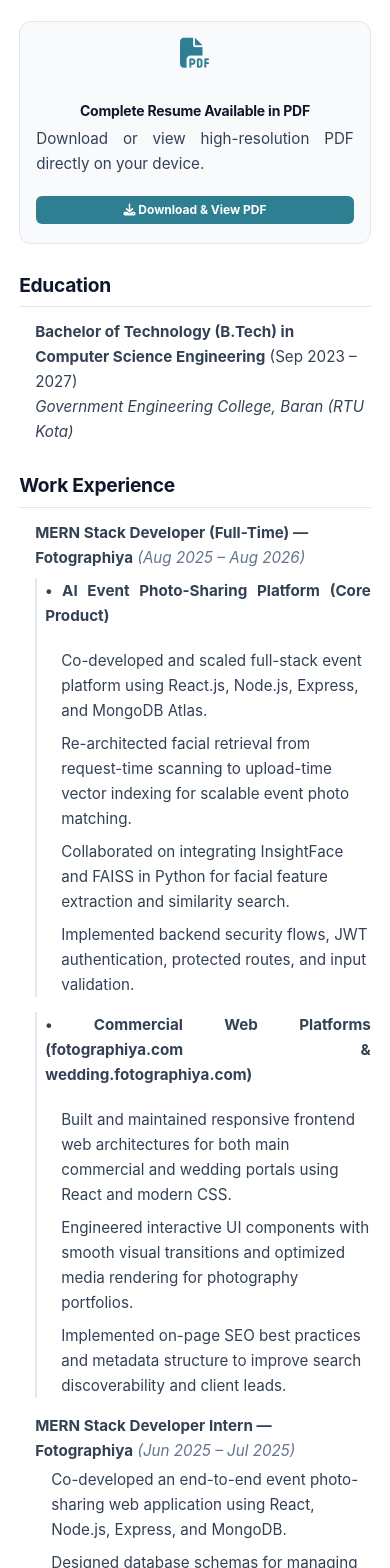
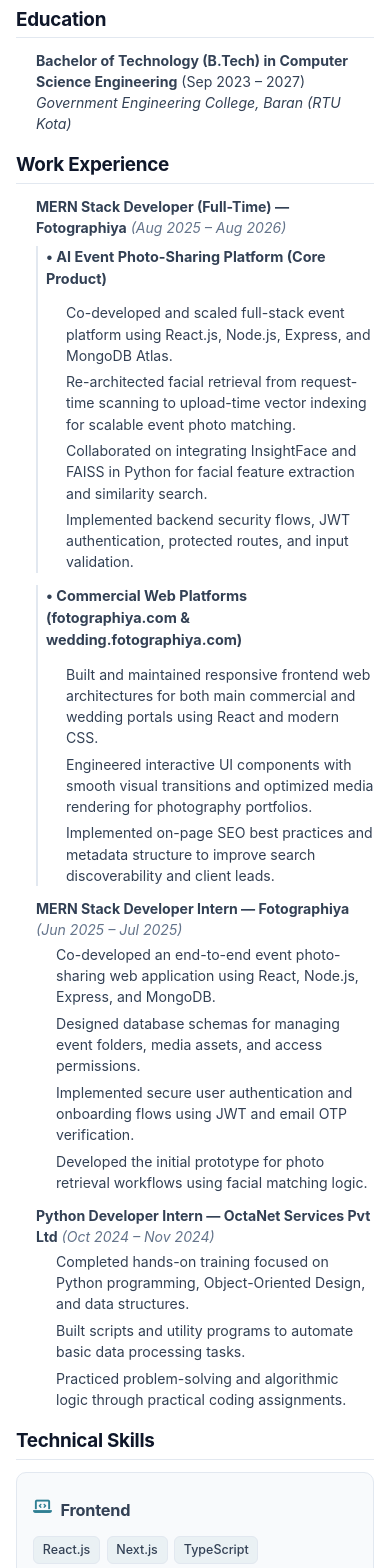
Before and after one commit to keshav00o7k/Portfolio, a React (Vite) app: page /cv in a window 390 px wide. Shown: the part 160-1728 px from the top of the page. Built offline with nearby package versions, Linux system fonts and the light colour scheme; a web font is replaced by a local one.

Commit message:
resume updadted

```diff
--- a/src/components/Footer.jsx
+++ b/src/components/Footer.jsx
@@ -20,7 +20,7 @@
           </ul>
         </div>
         <div className="page__footer-copyright">
-          &copy; {new Date().getFullYear()} {personalInfo.name}, Powered by React &amp; Vite.<br />
+          &copy; {new Date().getFullYear()} {personalInfo.name}. All rights reserved.<br />
           {personalInfo.location}
         </div>
       </footer>
--- a/src/components/ImpactMetrics.jsx
+++ b/src/components/ImpactMetrics.jsx
@@ -3,9 +3,9 @@
 const metrics = [
   {
     icon: 'fa-solid fa-globe',
-    stat: '3+ Live Platforms',
+    stat: '4+ Live Platforms',
     title: 'Production Deployments',
-    desc: 'Fotographiya AI, Main & Wedding commercial portals.',
+    desc: 'Fotographiya AI, Commercial portals & Budget Flow Tracker.',
   },
   {
     icon: 'fa-solid fa-bolt',
--- a/src/css/common.css
+++ b/src/css/common.css
@@ -588,7 +588,3 @@
   border: 0 !important;
   overflow: hidden;
 }
-
-.hidden {
-  display: none !important;
-}
--- a/src/css/premium.css
+++ b/src/css/premium.css
@@ -96,8 +96,9 @@
 @media (max-width: 768px) {
   #main {
     flex-direction: column !important;
-    padding: 1rem 1.2rem 2.5rem !important;
-    gap: 1.5rem !important;
+    padding: 0.75rem 1rem 1.5rem !important;
+    gap: 1.25rem !important;
+    min-height: auto !important;
   }
 
   .sidebar {
@@ -106,8 +107,8 @@
     top: auto !important;
     text-align: center;
     border-bottom: 1px solid var(--global-border-color);
-    padding-bottom: 1.5rem;
-    margin-bottom: 0.5rem;
+    padding-bottom: 1.25rem;
+    margin-bottom: 0.25rem;
   }
 
   .sidebar--hidden-mobile {
@@ -117,28 +118,28 @@
   .sidebar .author__avatar {
     display: flex;
     justify-content: center;
-    margin-bottom: 0.5rem;
+    margin-bottom: 0.4rem;
   }
 
   .sidebar .author__avatar img.author__avatar {
-    width: 95px !important;
-    height: 95px !important;
+    width: 90px !important;
+    height: 90px !important;
     margin: 0 auto;
   }
 
   .sidebar .author__content {
-    margin-top: 0.25rem;
+    margin-top: 0.2rem;
   }
 
   .sidebar .author__name {
-    font-size: 1.2rem;
-    margin: 0.2rem 0;
+    font-size: 1.15rem;
+    margin: 0.15rem 0;
   }
 
   .sidebar .author__bio {
     font-size: 0.82rem;
     max-width: 420px;
-    margin: 0.3rem auto 0.8rem;
+    margin: 0.25rem auto 0.6rem;
   }
 
   .sidebar .author__urls-wrapper {
@@ -150,17 +151,106 @@
     display: flex;
     flex-wrap: wrap;
     justify-content: center;
-    gap: 0.8rem;
+    gap: 0.7rem;
     padding: 0;
-    margin: 0.5rem 0 0;
+    margin: 0.4rem 0 0;
   }
 
   .sidebar .author__desktop {
     display: none !important;
   }
 
-  .page {
+  /* Page Layout & Container Spacing */
+  .page,
+  .archive {
     padding-left: 0 !important;
     width: 100% !important;
+    margin-bottom: 1rem !important;
+  }
+
+  /* Mobile Typography - Tighten Headings & Paragraphs */
+  .page__title {
+    font-size: 1.45rem !important;
+    margin-top: 0 !important;
+    margin-bottom: 0.6rem !important;
+  }
+
+  .page__content h2,
+  h2 {
+    font-size: 1.18rem !important;
+    margin-top: 1.2rem !important;
+    margin-bottom: 0.45rem !important;
+    padding-bottom: 0.35rem !important;
+  }
+
+  .page__content h3,
+  h3 {
+    font-size: 1.02rem !important;
+    margin-top: 0.9rem !important;
+    margin-bottom: 0.3rem !important;
+  }
+
+  /* Eliminate awkward text justify gaps on small screens */
+  p,
+  .page__content p {
+    text-align: left !important;
+    margin-bottom: 0.75rem !important;
+    font-size: 0.9rem !important;
+    line-height: 1.55 !important;
+  }
+
+  ul,
+  ol {
+    margin-bottom: 0.75rem !important;
+    padding-left: 1.25rem !important;
+  }
+
+  ul li,
+  ol li {
+    margin-bottom: 0.35rem !important;
+    font-size: 0.88rem !important;
+    line-height: 1.5 !important;
+  }
+
+  /* Footer Spacing */
+  .page__footer {
+    margin-top: 1rem !important;
+    padding-top: 1rem !important;
+  }
+
+  .page__footer footer {
+    gap: 0.6rem !important;
+  }
+
+  /* Component Margins on Mobile */
+  .metrics-grid {
+    margin: 0.8rem 0 1rem !important;
+    gap: 0.65rem !important;
+  }
+
+  .project-card {
+    padding: 0.9rem 1rem !important;
+    margin-bottom: 0.85rem !important;
   }
 }
+
+/* ==========================================================================
+   CV PDF VIEWER RESPONSIVE STYLES
+   ========================================================================== */
+.cv-desktop-viewer {
+  display: block;
+  width: 100%;
+  height: 750px;
+  border-radius: 12px;
+  overflow: hidden;
+  border: 1px solid var(--global-border-color);
+  background: var(--global-code-background-color);
+  margin-bottom: 2rem;
+  box-shadow: 0 4px 20px rgba(0, 0, 0, 0.08);
+}
+
+@media (max-width: 768px) {
+  .cv-desktop-viewer {
+    display: none !important;
+  }
+}
--- a/src/data/portfolioData.js
+++ b/src/data/portfolioData.js
@@ -19,7 +19,7 @@
   {
     category: "Frontend",
     icon: "fa-solid fa-laptop-code",
-    skills: ["React.js", "JavaScript (ES6+)", "Tailwind CSS", "HTML5", "CSS3", "Responsive UI/UX", "Component Architecture"]
+    skills: ["React.js", "Next.js", "TypeScript", "JavaScript (ES6+)", "Tailwind CSS", "HTML5", "CSS3", "Responsive UI/UX", "Component Architecture"]
   },
   {
     category: "Backend & APIs",
@@ -34,7 +34,7 @@
   {
     category: "Databases",
     icon: "fa-solid fa-database",
-    skills: ["MongoDB", "MongoDB Atlas", "Document Modeling", "Aggregation Pipelines"]
+    skills: ["MongoDB", "MongoDB Atlas", "Mongoose", "Document Modeling", "Aggregation Pipelines"]
   },
   {
     category: "DevOps & Deployment",
@@ -113,7 +113,6 @@
     slug: "face-recognition",
     title: "Fotographiya: AI Face Recognition & Event Photo-Sharing Platform",
     liveUrl: "https://quick.fotographiya.com/",
-    githubUrl: "https://github.com/keshav00o7k",
     techStack: ["React.js", "Node.js", "Express.js", "MongoDB Atlas", "Python", "InsightFace", "FAISS", "Cloudflare"],
     overview: "A full-stack platform solving event photo chaos. Instead of browsing thousands of album photos, users upload a single selfie to query pre-indexed facial vector embeddings and instantly retrieve their personal photos.",
     keyArchitecture: "Upload-time facial indexing, asynchronous processing, JWT-authenticated client access.",
@@ -135,6 +134,39 @@
       {
         title: "Asynchronous Media Pipelines",
         text: "Designed background workers to process and index high-resolution event media without blocking client requests."
+      }
+    ]
+  },
+  {
+    slug: "budget-flow-tracker",
+    id: "budget-flow-tracker",
+    title: "Budget Flow — Personal Finance & Expense Tracker",
+    category: "Fullstack / Next.js",
+    featured: true,
+    image: "/projects/budget-flow.png",
+    liveUrl: "https://budgetflowtracker.vercel.app/",
+    githubUrl: "https://github.com/keshav00o7k/budgetflowtracker",
+    techStack: ["Next.js 15", "React 19", "TypeScript", "MongoDB", "Mongoose", "Tailwind CSS v4", "Recharts", "Node.js"],
+    overview: "A local-first and cloud-synced personal finance platform featuring an automated budget rollover recommendation algorithm, visual spending analytics, and zero-tracking privacy.",
+    keyArchitecture: "Local-first architecture with offline fallback and MongoDB cloud synchronization.",
+    problem: "Traditional personal finance tools often require intrusive tracking, complex manual upkeep, or lack intelligent rollover recommendations across budgeting cycles.",
+    solution: "Engineered a privacy-centric, zero-tracking finance platform with an automated monthly budget rollover engine, dynamic Recharts data visualizations, and offline-first local persistence synced with MongoDB.",
+    highlights: [
+      {
+        title: "Intelligent Budget Rollover & Suggestion Engine",
+        text: "Automated monthly rollover recommendation algorithm that calculates suggested budget adjustments based on previous spending patterns."
+      },
+      {
+        title: "Dynamic Visual Spending Analytics",
+        text: "Integrated interactive Recharts visualizations (Pie, Line, Bar charts) to provide instant visual breakdown of expense trends and category distributions."
+      },
+      {
+        title: "Local-First Architecture with Cloud Sync",
+        text: "Built a resilient local-first architecture with offline fallback and robust MongoDB Atlas & Mongoose synchronization."
+      },
+      {
+        title: "Zero-Tracking Privacy & Portability",
+        text: "Ensured complete user privacy with zero tracking telemetry, along with full JSON data export and import capabilities."
       }
     ]
   },
--- a/src/pages/CV.jsx
+++ b/src/pages/CV.jsx
@@ -6,11 +6,12 @@
   return (
     <div className="page__content">
       {/* Header with Title & Download Action */}
-      <div className="flex flex-col sm:flex-row sm:items-center justify-between gap-3 mb-6">
+      <div className="flex flex-col sm:flex-row sm:items-center justify-between gap-2 sm:gap-3 mb-2 sm:mb-6">
         <h1 className="page__title m-0!">Curriculum Vitae</h1>
         <a
           href={personalInfo.resumePdf}
           download="Keshav_Goyal_Cv.pdf"
+          aria-label="Download Keshav Goyal Curriculum Vitae in PDF format"
           className="btn btn--primary inline-flex items-center gap-2 self-start sm:self-auto text-sm"
           style={{ textDecoration: 'none' }}
         >
@@ -19,35 +20,35 @@
       </div>
 
       {/* Desktop PDF Viewer */}
-      <div
-        className="hidden md:block mb-8 border border-(--global-border-color) rounded-lg overflow-hidden h-[480px] bg-slate-50/50 dark:bg-zinc-900/50"
+      <div className="cv-desktop-viewer">
+        <object
+          data={personalInfo.resumePdf}
+          type="application/pdf"
+          width="100%"
+          height="100%"
+          style={{ width: '100%', height: '100%', display: 'block' }}
         >
           <iframe
             src={personalInfo.resumePdf}
             width="100%"
             height="100%"
-          style={{ border: 'none' }}
+            style={{ border: 'none', width: '100%', height: '100%' }}
             title="CV Preview"
-        />
-      </div>
-
-      {/* Mobile PDF Action Card */}
-      <div className="block md:hidden mb-6 p-4 rounded-xl border border-[var(--global-border-color)] bg-[var(--global-code-background-color)] text-center">
-        <i className="fas fa-file-pdf text-3xl text-[var(--global-base-color)] mb-2"></i>
-        <h4 className="text-sm font-bold text-[var(--global-heading-color)] m-0 mb-1">
-          Complete Resume Available in PDF
-        </h4>
-        <p className="text-xs text-[var(--global-text-color-light)] m-0 mb-3">
-          Download or view high-resolution PDF directly on your device.
+          >
+            <div className="p-4 text-center">
+              <p className="text-sm text-[var(--global-text-color-light)] mb-3">
+                Your browser does not support embedded PDF preview.
               </p>
               <a
                 href={personalInfo.resumePdf}
                 download="Keshav_Goyal_Cv.pdf"
-          className="btn btn--primary btn--small w-full justify-center inline-flex items-center gap-2"
-          style={{ textDecoration: 'none' }}
+                className="btn btn--primary btn--small"
               >
-          <i className="fas fa-download"></i> Download &amp; View PDF
+                <i className="fas fa-download"></i> Download PDF Directly
               </a>
+            </div>
+          </iframe>
+        </object>
       </div>
 
       {/* Education */}
--- a/src/pages/ProjectDetail.jsx
+++ b/src/pages/ProjectDetail.jsx
@@ -20,14 +20,14 @@
 
   return (
     <div className="page__content">
-      <p>
-        <Link to="/projects/">← Back to Projects</Link>
+      <p className="mb-2 text-sm">
+        <Link to="/projects">← Back to Projects</Link>
       </p>
 
       <h1 className="page__title">{project.title}</h1>
 
       {/* Action links */}
-      <div style={{ display: 'flex', gap: '1rem', flexWrap: 'wrap', marginBottom: '1.2rem', alignItems: 'center' }}>
+      <div style={{ display: 'flex', gap: '0.6rem', flexWrap: 'wrap', marginBottom: '1rem', alignItems: 'center' }}>
         {project.liveUrl && (
           <a href={project.liveUrl} target="_blank" rel="noopener noreferrer" className="btn btn--primary btn--small">
             <i className="fas fa-arrow-up-right-from-square"></i> Open Live Platform
```
Also changed, not shown: src/pages/Experience.jsx (+4 -4 lines), public/llms.txt, src/App.jsx (line endings or trailing spaces), 2 other files (tests, documents, lock files or other folders). Lines whose indentation alone changed are shown as unchanged.
